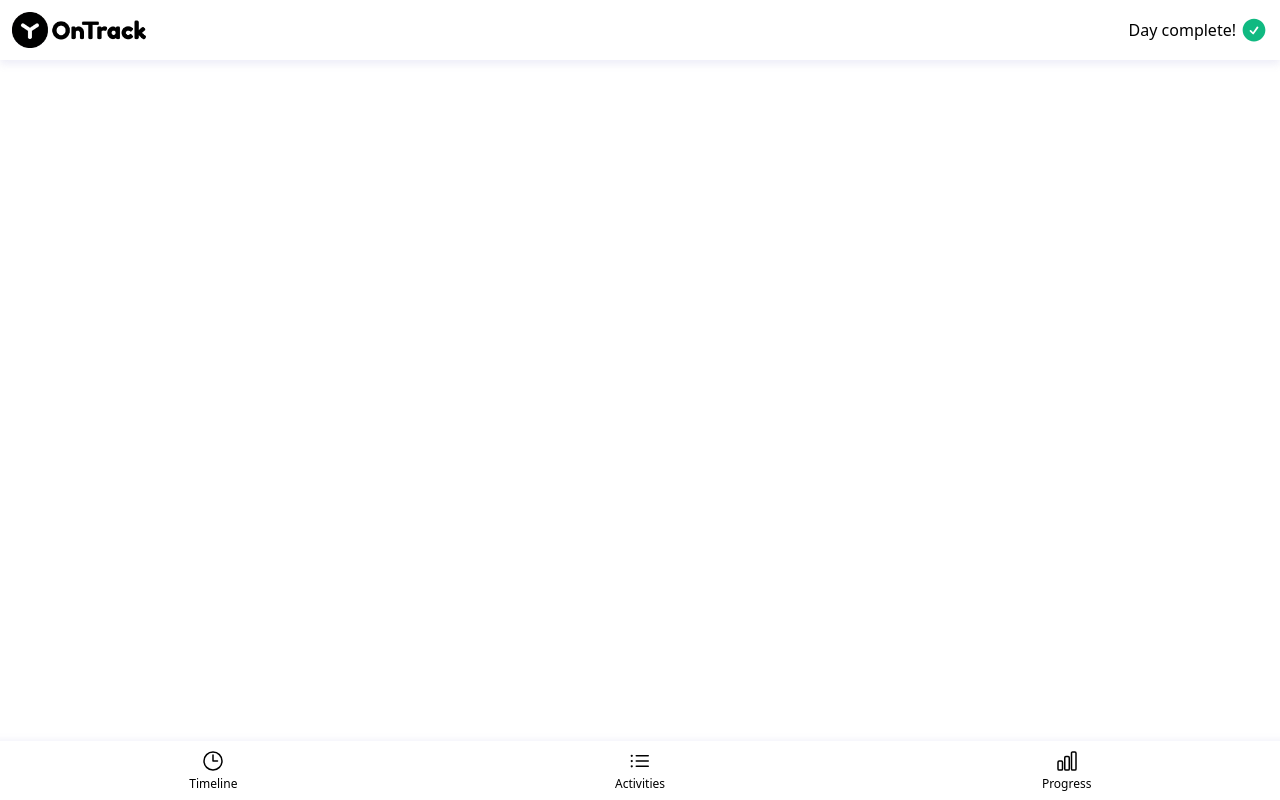
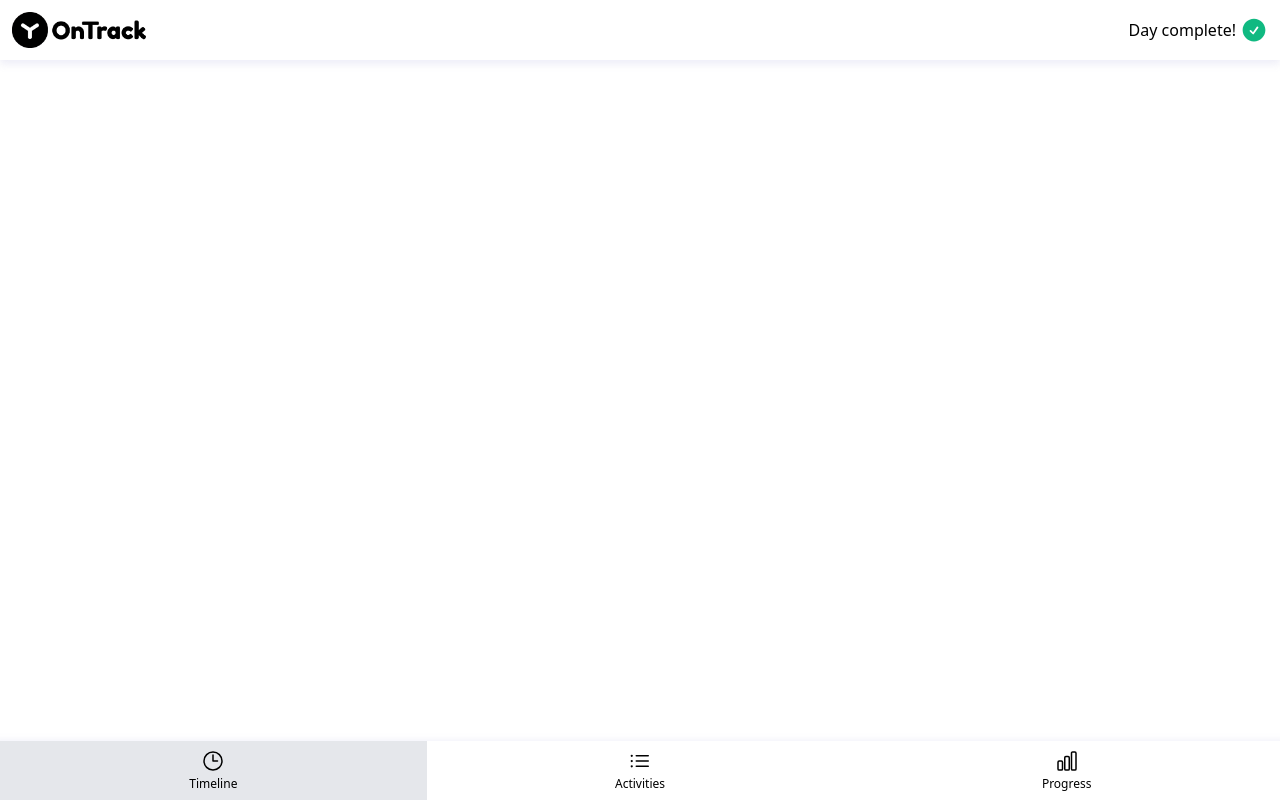
Before and after one commit to nikboxinbox/my_time, a Vue app: page / in a window 1280 px wide. Built offline with nearby package versions, Linux system fonts and the light colour scheme.

Commit message:
+ class active for nav

```diff
--- a/src/components/NavItem.vue
+++ b/src/components/NavItem.vue
@@ -5,7 +5,29 @@ li
 
 </template>
 <script lang="ts" setup>
-defineOptions({
-  inheritAttrs: false
-})
+// defineOptions({
+//   inheritAttrs: false
+// })
 </script>
+<style>
+li {
+  flex: 1;
+  align-items: center;
+  display: flex;
+  flex-direction: column;
+  padding: 0.5rem;
+
+  .nav-link__icon {
+    width: 1.5rem;
+    height: 1.5rem;
+  }
+
+  .nav-link__text {
+    margin-top: 3px;
+    font-size: 0.75rem;
+    line-height: 1rem;
+    text-transform: capitalize;
+  }
+
+}
+</style>
--- a/src/components/TheNav.vue
+++ b/src/components/TheNav.vue
@@ -1,8 +1,11 @@
 <script setup lang="ts">
+import { ref } from 'vue';
 import { ClockIcon, ListBulletIcon, ChartBarIcon } from '@heroicons/vue/24/outline'
 import NavItem from './NavItem.vue';
 
 const navItems = { timeline: ClockIcon, activities: ListBulletIcon, progress: ChartBarIcon }
+const currentPage = ref('timeline');
+
 </script>
 
 <template lang="pug">
@@ -13,6 +16,8 @@ nav.navigation().shadow--top
       v-for="icon, page in navItems"
       :key="page"
       :href="`#${page}`"
+      :class="{'nav-link--active': currentPage === page}"
+      @click="currentPage = page"
       )
       component(:is="icon").nav-link__icon
       .nav-link__text {{page}}
@@ -29,25 +34,11 @@ nav.navigation().shadow--top
     align-items: center;
     justify-content: space-around;
 
-    li {
-      flex: 1;
-      align-items: center;
-      display: flex;
-      flex-direction: column;
-      padding: 0.5rem;
 
-      .nav-link__icon {
-        width: 1.5rem;
-        height: 1.5rem;
-      }
+  }
 
-      .nav-link__text {
-        margin-top: 3px;
-        font-size: 0.75rem;
-        line-height: 1rem;
-        text-transform: capitalize;
-      }
-    }
+  .nav-link--active {
+    background-color: #E5E7EB;
   }
 }
 </style>
```
